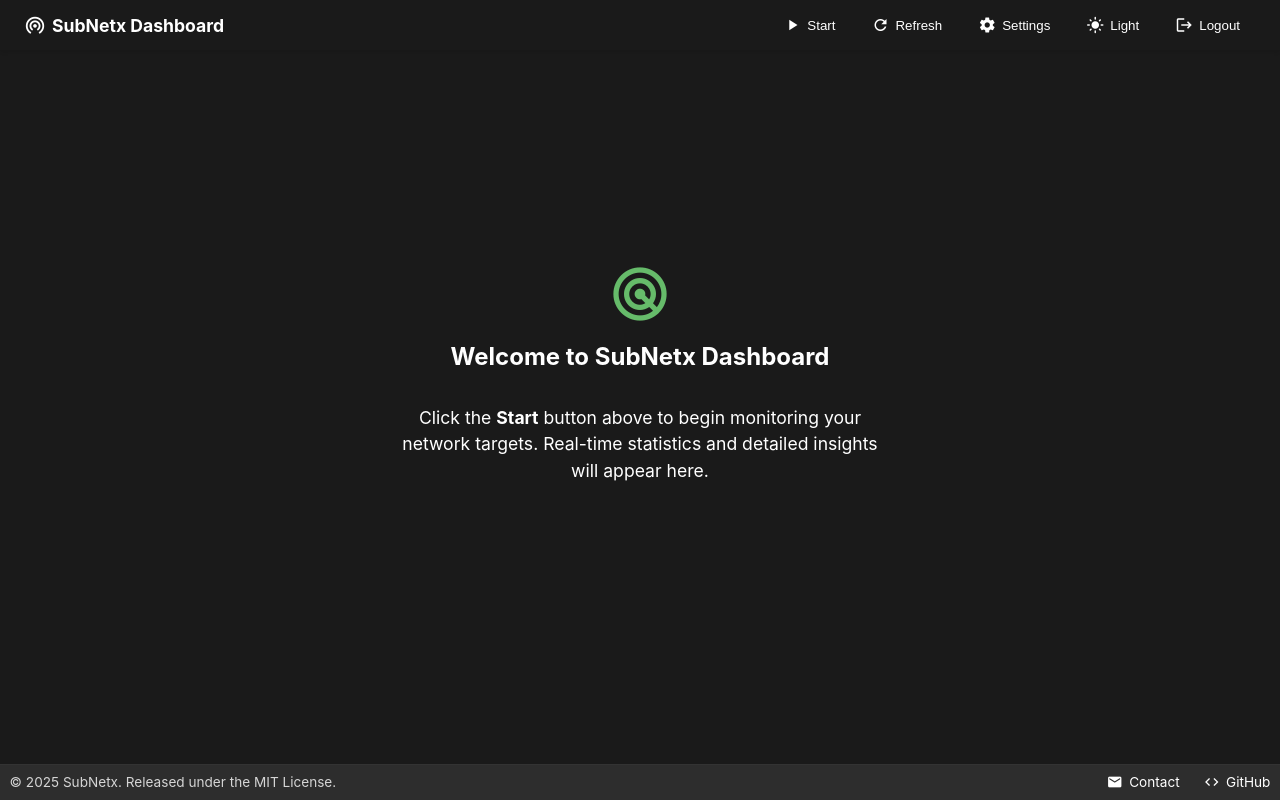
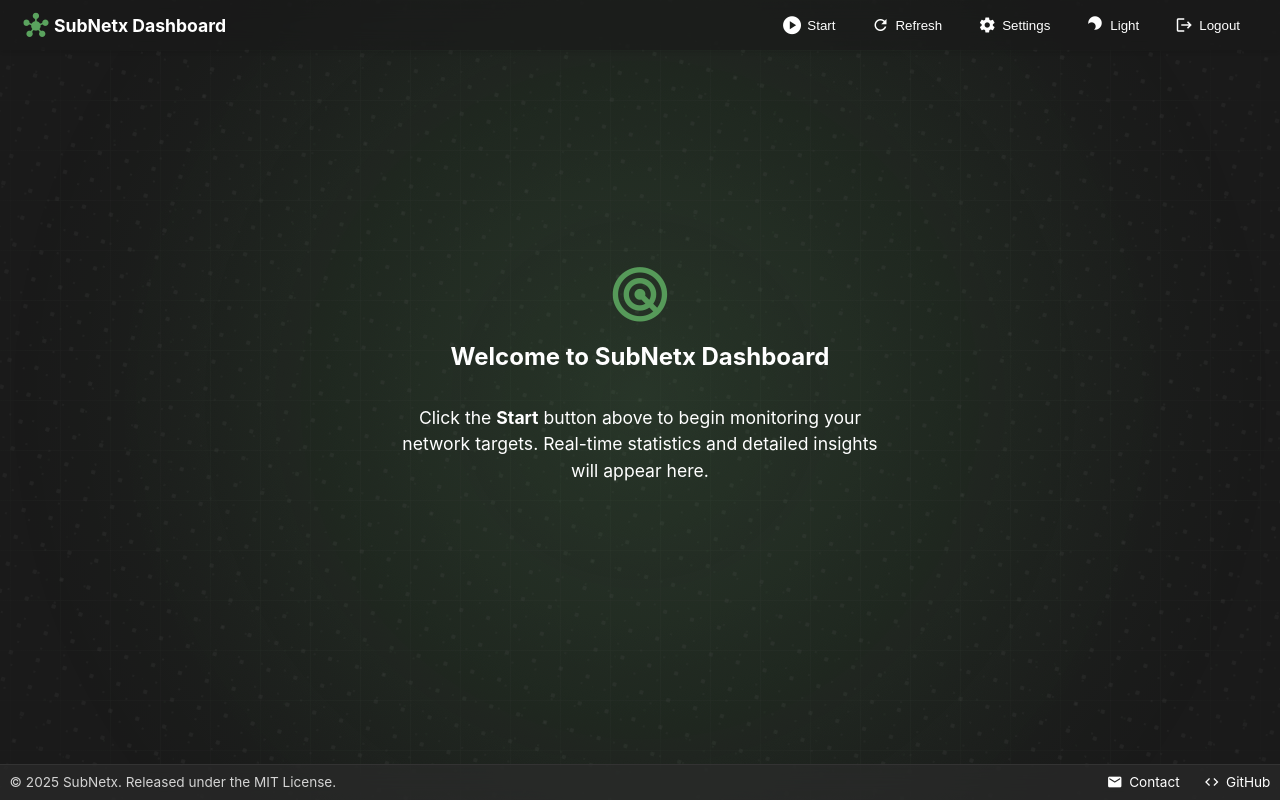
Before and after one commit to TacoronteRiveroCristian/SubNetx, a Next.js app in the folder ui/: page /dashboard in a window 1280 px wide. Built offline with nearby package versions, Linux system fonts and the light colour scheme; sample sign-in values are in the browser's storage.

Commit message:
feat: agregar modo oscuro por defecto

```diff
--- a/ui/components/BackgroundEffect.tsx
+++ b/ui/components/BackgroundEffect.tsx
@@ -1,6 +1,7 @@
 /**
  * Animated background effect component with grid and dots
  * Responds to mouse movement and theme changes
+ * Creates an immersive 3D space effect with parallax movement
  */
 import { CSSProperties, useEffect, useState } from 'react';
 
@@ -13,8 +14,12 @@ interface BackgroundEffectProps {
 
 export default function BackgroundEffect({ theme }: BackgroundEffectProps) {
   const [mousePosition, setMousePosition] = useState({ x: 50, y: 50 });
+  const [isActive, setIsActive] = useState(false);
 
   useEffect(() => {
+    // Start with a delay to allow the page to load first
+    const timer = setTimeout(() => setIsActive(true), 300);
+
     const handleMouseMove = (e: MouseEvent) => {
       setMousePosition({
         x: (e.clientX / window.innerWidth) * 100,
@@ -23,7 +28,10 @@ export default function BackgroundEffect({ theme }: BackgroundEffectProps) {
     };
 
     window.addEventListener('mousemove', handleMouseMove);
-    return () => window.removeEventListener('mousemove', handleMouseMove);
+    return () => {
+      window.removeEventListener('mousemove', handleMouseMove);
+      clearTimeout(timer);
+    };
   }, []);
 
   const backgroundStyle: CSSProperties = {
@@ -34,7 +42,8 @@ export default function BackgroundEffect({ theme }: BackgroundEffectProps) {
     height: '100vh',
     backgroundColor: theme.background,
     overflow: 'hidden',
-    zIndex: 0
+    zIndex: 0,
+    transition: 'background-color 0.5s ease',
   };
 
   const gridStyle: CSSProperties = {
@@ -49,14 +58,14 @@ export default function BackgroundEffect({ theme }: BackgroundEffectProps) {
                 rotateX(${(mousePosition.y - 50) * 0.1}deg)
                 rotateY(${(mousePosition.x - 50) * 0.1}deg)`,
     backgroundImage: `
-      radial-gradient(circle at ${mousePosition.x}% ${mousePosition.y}%, ${theme.primary}15 0%, transparent 35%),
-      repeating-linear-gradient(rgba(127, 127, 127, 0.03) 0px, rgba(127, 127, 127, 0.03) 1px, transparent 1px, transparent 50px),
-      repeating-linear-gradient(90deg, rgba(127, 127, 127, 0.03) 0px, rgba(127, 127, 127, 0.03) 1px, transparent 1px, transparent 50px)
+      radial-gradient(circle at ${mousePosition.x}% ${mousePosition.y}%, ${theme.primary}20 0%, transparent 45%),
+      repeating-linear-gradient(rgba(127, 127, 127, 0.04) 0px, rgba(127, 127, 127, 0.04) 1px, transparent 1px, transparent 50px),
+      repeating-linear-gradient(90deg, rgba(127, 127, 127, 0.04) 0px, rgba(127, 127, 127, 0.04) 1px, transparent 1px, transparent 50px)
     `,
     maskImage: 'radial-gradient(circle at center, black 30%, transparent 70%)',
     WebkitMaskImage: 'radial-gradient(circle at center, black 30%, transparent 70%)',
-    transition: 'transform 0.3s cubic-bezier(0.4, 0, 0.2, 1)',
-    opacity: 0.8,
+    transition: 'transform 0.3s cubic-bezier(0.4, 0, 0.2, 1), opacity 0.8s ease',
+    opacity: isActive ? 0.85 : 0,
     willChange: 'transform',
     backfaceVisibility: 'hidden',
     transformStyle: 'preserve-3d'
@@ -70,19 +79,43 @@ export default function BackgroundEffect({ theme }: BackgroundEffectProps) {
     height: '200vh',
     transform: 'translate(-50%, -50%)',
     backgroundImage: `
-      radial-gradient(circle at ${mousePosition.x}% ${mousePosition.y}%, ${theme.primary}10 0%, transparent 25%),
-      radial-gradient(circle at 50% 50%, rgba(127, 127, 127, 0.08) 2px, transparent 2.5px),
-      radial-gradient(circle at 50% 50%, rgba(127, 127, 127, 0.05) 1px, transparent 1px)
+      radial-gradient(circle at ${mousePosition.x}% ${mousePosition.y}%, ${theme.primary}15 0%, transparent 35%),
+      radial-gradient(circle at 50% 50%, rgba(127, 127, 127, 0.1) 2px, transparent 2.5px),
+      radial-gradient(circle at 50% 50%, rgba(127, 127, 127, 0.07) 1px, transparent 1px)
     `,
     backgroundSize: '100% 100%, 28px 28px, 24px 24px',
     backgroundPosition: 'center',
     maskImage: 'radial-gradient(circle at center, black 40%, transparent 70%)',
     WebkitMaskImage: 'radial-gradient(circle at center, black 40%, transparent 70%)',
     animation: 'floatDots 120s linear infinite',
-    opacity: 0.9,
+    opacity: isActive ? 0.9 : 0,
+    transition: 'opacity 0.8s ease',
     willChange: 'transform',
     backfaceVisibility: 'hidden',
     transformStyle: 'preserve-3d'
+  };
+
+  // Add a new starfield effect
+  const starsStyle: CSSProperties = {
+    position: 'absolute',
+    top: '50%',
+    left: '50%',
+    width: '200vw',
+    height: '200vh',
+    transform: `translate(-50%, -50%) rotate(${mousePosition.x * 0.02}deg)`,
+    backgroundImage: `
+      radial-gradient(circle at 25% 25%, ${theme.primary}10 1px, transparent 1px),
+      radial-gradient(circle at 75% 75%, ${theme.primary}10 1px, transparent 1px),
+      radial-gradient(circle at 25% 75%, ${theme.primary}10 1px, transparent 1px),
+      radial-gradient(circle at 75% 25%, ${theme.primary}10 1px, transparent 1px),
+      radial-gradient(circle at 34% 86%, ${theme.primary}10 1px, transparent 1px),
+      radial-gradient(circle at 45% 61%, ${theme.primary}10 1px, transparent 1px),
+      radial-gradient(circle at 82% 37%, ${theme.primary}10 1px, transparent 1px)
+    `,
+    backgroundSize: '150px 150px, 200px 200px, 130px 130px, 120px 120px, 180px 180px, 110px 110px, 160px 160px',
+    opacity: isActive ? 0.8 : 0,
+    transition: 'opacity 0.8s ease, transform 0.5s ease',
+    animation: 'twinkling 8s infinite alternate'
   };
 
   return (
@@ -96,11 +129,18 @@ export default function BackgroundEffect({ theme }: BackgroundEffectProps) {
             transform: translate(-50%, -50%) rotate(360deg);
           }
         }
+
+        @keyframes twinkling {
+          0% { opacity: 0.3; }
+          50% { opacity: 0.8; }
+          100% { opacity: 0.3; }
+        }
       `}</style>
 
       <div style={backgroundStyle}>
         <div style={gridStyle}></div>
         <div style={dotsStyle}></div>
+        <div style={starsStyle}></div>
       </div>
     </>
   );
--- a/ui/pages/_app.tsx
+++ b/ui/pages/_app.tsx
@@ -3,6 +3,7 @@
  * Provides global layouts and handles page transitions
  */
 import { AppProps } from 'next/app'; // Import AppProps type for typing
+import Head from 'next/head';
 import { useRouter } from 'next/router'; // Import useRouter for navigation tracking
 import { useEffect, useState } from 'react'; // Import hooks for state and side effects
 
@@ -38,6 +39,26 @@ export default function App({ Component, pageProps }: AppProps) {
       '-apple-system, BlinkMacSystemFont, "Segoe UI", Roboto, Oxygen, Ubuntu, Cantarell, "Open Sans", "Helvetica Neue", sans-serif';
   }, []);
 
-  // Render the current page component with its props
-  return <Component {...pageProps} />;
+  return (
+    <>
+      <Head>
+        <style>{`
+          :root[data-theme='dark'] {
+            color-scheme: dark;
+          }
+
+          html {
+            background-color: #1a1a1a !important;
+            color: #ffffff !important;
+          }
+
+          body {
+            background-color: #1a1a1a !important;
+            color: #ffffff !important;
+          }
+        `}</style>
+      </Head>
+      <Component {...pageProps} />
+    </>
+  );
 }
--- a/ui/pages/dashboard.tsx
+++ b/ui/pages/dashboard.tsx
@@ -6,6 +6,7 @@
 import Head from 'next/head';
 import { useRouter } from 'next/router';
 import { useEffect, useRef, useState } from 'react';
+import BackgroundEffect from '../components/BackgroundEffect'; // Import BackgroundEffect component
 
 // Define the Target interface to type our data
 interface Target {
@@ -136,6 +137,12 @@ export default function Dashboard() {
     direction: 'ascending' | 'descending';
   } | null>(null);
   const [filterText, setFilterText] = useState('');
+
+  // Ensure theme is set to dark on initial render
+  useEffect(() => {
+    // Force dark theme on initial load
+    setTheme('dark');
+  }, []);
 
   // Function to fetch targets from the API
   const fetchTargets = async () => {
@@ -402,8 +409,6 @@ export default function Dashboard() {
           body {
             margin: 0;
             padding: 0;
-            background-color: ${currentTheme.background};
-            color: ${currentTheme.text};
             font-family: -apple-system, BlinkMacSystemFont, 'Segoe UI', Roboto, 'Helvetica Neue', Arial, sans-serif;
             overflow: hidden;
             height: 100vh;
@@ -411,8 +416,26 @@ export default function Dashboard() {
           }
           #__next {
             height: 100%;
+            width: 100%;
+            position: relative;
+          }
+          .background-container {
+            position: fixed;
+            top: 0;
+            left: 0;
+            width: 100%;
+            height: 100%;
+            z-index: 0;
+            background-color: ${currentTheme.background};
+            transition: background-color 0.3s ease;
+          }
+          .content-container {
+            position: relative;
+            z-index: 1;
+            min-height: 100vh;
             display: flex;
             flex-direction: column;
+            background: transparent;
           }
           .target-row:hover {
             background-color: ${currentTheme.tableRowHover} !important;
@@ -450,11 +473,31 @@ export default function Dashboard() {
           .material-icons {
             font-size: 18px;
           }
+          @keyframes pulse {
+            0% { opacity: 0.7; transform: scale(1); }
+            50% { opacity: 1; transform: scale(1.1); }
+            100% { opacity: 0.7; transform: scale(1); }
+          }
+          @keyframes spin {
+            from { transform: rotate(0deg); }
+            to { transform: rotate(360deg); }
+          }
         `}</style>
       </Head>
 
+      <div className="background-container">
+        <BackgroundEffect
+          theme={{
+            background: currentTheme.background,
+            primary: currentTheme.primary
+          }}
+        />
+      </div>
+
+      <div className="content-container">
         <div style={{
-        backgroundColor: currentTheme.navbar,
+          backgroundColor: `${currentTheme.navbar}99`, // Added some transparency
+          backdropFilter: 'blur(10px)',
           padding: '0.5rem 1.5rem',
           boxShadow: '0 2px 4px rgba(0,0,0,0.1)',
           position: 'sticky',
@@ -465,8 +508,12 @@ export default function Dashboard() {
           alignItems: 'center'
         }}>
           <div style={{ display: 'flex', alignItems: 'center', gap: '6px' }}>
-          <span className="material-icons" style={{ color: currentTheme.text, fontSize: '22px' }}>
-            wifi_tethering
+            <span className="material-icons" style={{
+              color: currentTheme.primary,
+              fontSize: '24px',
+              animation: 'pulse 2s infinite ease-in-out'
+            }}>
+              hub
             </span>
             <h1 style={{ margin: 0, fontSize: '1.1rem' }}>SubNetx Dashboard</h1>
           </div>
@@ -476,9 +523,13 @@ export default function Dashboard() {
               onClick={toggleMonitoring}
               className="nav-button"
               disabled={loading}
+              style={{ position: 'relative', overflow: 'hidden' }}
             >
-            <span className="material-icons">
-              {isMonitoring ? 'stop' : 'play_arrow'}
+              <span className="material-icons" style={{
+                transform: isMonitoring ? 'scale(1)' : 'scale(1.2)',
+                transition: 'transform 0.3s ease',
+              }}>
+                {isMonitoring ? 'motion_photos_pause' : 'play_circle'}
               </span>
               {loading ? 'Loading...' : isMonitoring ? 'Stop' : 'Start'}
             </button>
@@ -489,7 +540,11 @@ export default function Dashboard() {
                 className="nav-button"
                 disabled={loading}
               >
-              <span className="material-icons">refresh</span>
+                <span className="material-icons" style={{
+                  animation: isUpdating ? 'spin 1s linear infinite' : 'none'
+                }}>
+                  refresh
+                </span>
                 {loading ? 'Loading...' : 'Refresh'}
               </button>
             )}
@@ -498,7 +553,12 @@ export default function Dashboard() {
               onClick={() => setShowSettings(!showSettings)}
               className="nav-button"
             >
-            <span className="material-icons">settings</span>
+              <span className="material-icons" style={{
+                transform: showSettings ? 'rotate(45deg)' : 'rotate(0deg)',
+                transition: 'transform 0.3s ease'
+              }}>
+                settings
+              </span>
               Settings
             </button>
 
@@ -506,8 +566,11 @@ export default function Dashboard() {
               onClick={toggleTheme}
               className="nav-button"
             >
-            <span className="material-icons">
-              {theme === 'light' ? 'dark_mode' : 'light_mode'}
+              <span className="material-icons" style={{
+                transition: 'transform 0.4s ease, opacity 0.3s ease',
+                transform: theme === 'light' ? 'translateY(0)' : 'translateY(-2px) rotate(180deg)',
+              }}>
+                {theme === 'light' ? 'light_mode' : 'dark_mode'}
               </span>
               {theme === 'light' ? 'Dark' : 'Light'}
             </button>
@@ -517,7 +580,17 @@ export default function Dashboard() {
               onClick={handleLogout}
               className="nav-button"
             >
-            <span className="material-icons">logout</span>
+              <span className="material-icons" style={{
+                transition: 'transform 0.3s ease',
+              }}
+              onMouseEnter={(e) => {
+                e.currentTarget.style.transform = 'translateX(3px)';
+              }}
+              onMouseLeave={(e) => {
+                e.currentTarget.style.transform = 'translateX(0)';
+              }}>
+                logout
+              </span>
               Logout
             </button>
           </div>
@@ -525,12 +598,13 @@ export default function Dashboard() {
 
         <main style={{
           padding: '2rem',
-        backgroundColor: currentTheme.background,
-        color: currentTheme.text,
           flex: 1,
           overflowY: 'auto',
           width: '100%',
-        boxSizing: 'border-box'
+          boxSizing: 'border-box',
+          position: 'relative',
+          zIndex: 1,
+          color: currentTheme.text
         }}>
           {/* Rest of your component content remains the same */}
           {/* Welcome Message when no monitoring */}
@@ -567,9 +641,9 @@ export default function Dashboard() {
           {/* Your existing dashboard content */}
         </main>
 
-      {/* Footer */}
         <footer style={{
-        backgroundColor: currentTheme.cardBackground,
+          backgroundColor: `${currentTheme.cardBackground}99`, // Added some transparency
+          backdropFilter: 'blur(10px)',
           padding: '0.6rem',
           borderTop: `1px solid ${currentTheme.border}`,
           width: '100%',
@@ -579,7 +653,9 @@ export default function Dashboard() {
           alignItems: 'center',
           flexWrap: 'wrap',
           gap: '0.5rem',
-        flexShrink: 0
+          flexShrink: 0,
+          position: 'relative',
+          zIndex: 1
         }}>
           <div style={{
             fontSize: '0.85rem',
@@ -639,6 +715,7 @@ export default function Dashboard() {
             </a>
           </div>
         </footer>
+      </div>
     </>
   );
 }
--- a/ui/pages/index.tsx
+++ b/ui/pages/index.tsx
@@ -109,7 +109,7 @@ export default function Home() {
   // State to track if real-time monitoring is active
   const [isMonitoring, setIsMonitoring] = useState(false);
   // State to track the current theme
-  const [theme, setTheme] = useState<'light' | 'dark'>('light');
+  const [theme, setTheme] = useState<'dark' | 'light'>('dark');
   // State to track if settings panel is open
   const [showSettings, setShowSettings] = useState(false);
   // State to track refresh interval
```
Also changed, not shown: ui/pages/login.tsx (+2 -81 lines). Lines whose indentation alone changed are shown as unchanged.
